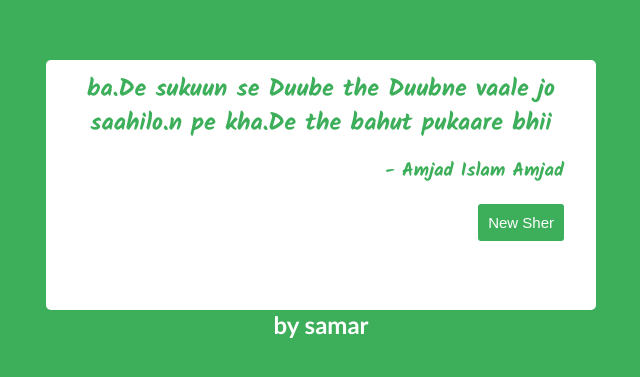
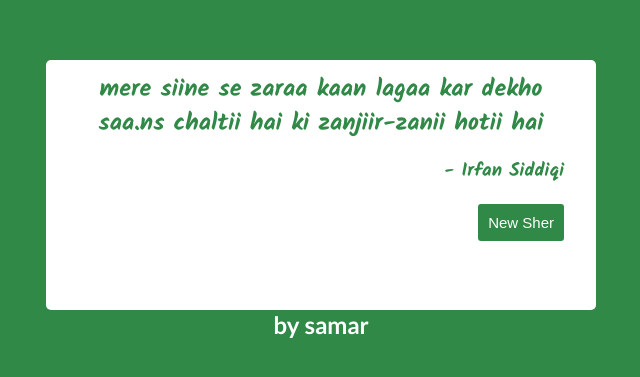
Before and after one commit to SamarSiddiqui/Quotes-Generator, a plain HTML site: page index.html in a window 1280 px wide. Shown: the part 195-572 px from the top of the page, without its empty margins (319-959 px from the left). Drawn offline with Linux system fonts and the light colour scheme; a web font is replaced by a local one.

Commit message:
<Modified Json & Enhanced UI

```diff
--- a/data.json
+++ b/data.json
@@ -42,7 +42,7 @@
          {"sher": "Bahut nazdiik aatii jaa rahii ho <br>  bichha.Dne kaa iraada kar liyaa kyaa", "shayar": "Jaun Eliya"},
          {"sher": "Ilaaj ye hai ki majbuur kar diyaa jaa.uu.n <br>  vagarna yuu.n to kisii kii nahii.n sunii mai.n ne", "shayar": "Jaun Eliya"},
          {"sher": "Jo guzaarii na jaa sakii ham se <br>  ham ne vo zindagii guzaarii hai", "shayar": "Jaun Eliya"},
-         {"sher": "Mai.n bhii bahut ajiib huu.n itnaa ajiib huu.n <br>  ki bas KHud ko tabaah kar liyaa aur malaal bhii nahii.n", "shayar": "Jaun Eliya"},
+         {"sher": "Mai.n bhii bahut ajiib huu.n itnaa ajiib huu.n ki bas <br> KHud ko tabaah kar liyaa aur malaal bhii nahii.n", "shayar": "Jaun Eliya"},
          {"sher": "Shadiid pyaas thii phir bhii chhu.aa na paanii ko <br>  mai.n dekhtaa rahaa dariyaa tirii ravaanii ko", "shayar": "Shahryar"},
          {"sher": "Vaqt aane de dikhaa de.nge tujhe ai aasmaa.n <br>  ham abhii se kyuu.n bataa.e.n kyaa hamaare dil me.n hai", "shayar": "Bismil Azimabadi"},
          {"sher": "Mohabbat karne vaale kam na ho.nge <br>  tirii mahfil me.n lekin ham na ho.nge", "shayar": "Hafeez Hoshiarpuri"},
@@ -283,6 +283,18 @@
        {"sher": "mere TuuTe hausle ke par nikalte dekh kar <br>us ne diivaaro.n ko apnii aur uu.nchaa kar diyaa",
          "shayar": "Shahid Kabir"},
        {"sher": "mai.n to is vaaste chup huu.n ki tamaashaa na bane<br> tuu samajhtaa hai mujhe tujh se gilaa kuchh bhii nahii.n",
-         "shayar": "Adil Mansuri"}
+         "shayar": "Adil Mansuri"},
+        {"sher":"dil na-ummed to nahi nakaam hi to hai <br> lambhi h ghum ki sham magar sham hi to hai.","shayar":"Faiz Ahmad Faiz"
+
+         },
+         {"sher":"umr bhar uthaya bojh us keel ne  aur log tareef tasveer ki karte rahe","shayar":"Piyush Mishra"
+
+         },
+         {"sher":"ek tarz-e-taghaful hai. so wo unko mubarak <br> Ek tarz-e-tamanna hai. so hum karte rahenge","shayar":"Faiz Ahmad Faiz"
+
+         },
+         {"sher":"","shayar":""
+
+         }
        ]
      }
--- a/index.js
+++ b/index.js
@@ -1,7 +1,7 @@
 const quoteHeading = document.getElementById('quote');
 const authorHeading = document.getElementById('author');
 const button = document.querySelector('button');
-const body = document.querySelector('body');
+const main = document.querySelector('.mainContainer');
 
 randomColor();
 
@@ -24,8 +24,8 @@ myProm.then((data) => {
 });
 
 function randomColor() {
-    const randomColorGen = `rgb(${Math.floor(Math.random() * 255)}, ${Math.floor(Math.random() * 255)}, ${Math.floor(Math.random() * 255)})`;
-    body.style.backgroundColor = randomColorGen;
+    const randomColorGen = `rgb(${Math.floor(Math.random() * 200)}, ${Math.floor(Math.random() * 200)}, ${Math.floor(Math.random() * 200)})`;
+    main.style.backgroundColor = randomColorGen;
     button.style.backgroundColor = randomColorGen;
     quoteHeading.style.color = randomColorGen;
     authorHeading.style.color = randomColorGen;
--- a/style.css
+++ b/style.css
@@ -13,7 +13,7 @@
     display: flex;
     align-items: center;
     justify-content: center;
-    transition: background-color 2s ease;
+    transition: background-color 1s ease;
 }
 
 @font-face {
@@ -65,11 +65,11 @@
 }
 
 .clickBox button {
-    border: 3px solid red;
     padding: 10px;
     font-size: 15px;
     color: #fff;
     border-radius: 3px;
     border: none;
     cursor: pointer;
+    transition: background-color 0.5s ease;
 }
```
